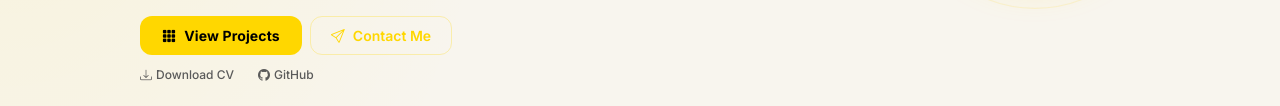
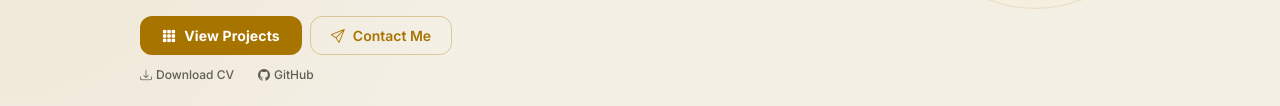
Before and after one commit to ThecrashO/ThecrashO, a website: page index.html in a window 1280 px wide. Shown: the part 419-525 px from the top of the page. Drawn offline with nearby package versions, Linux system fonts and the light colour scheme.

Commit message:
feat: update CSS variables and styles for improved theming and visual consistency

```diff
--- a/css/style.css
+++ b/css/style.css
@@ -4,9 +4,11 @@
 :root {
     /* Accent */
     --accent: #FFD700;
+    --accent-hover: #FFE44D;
     --accent-dim: rgba(255, 215, 0, 0.10);
     --accent-border: rgba(255, 215, 0, 0.28);
     --accent-glow: rgba(255, 215, 0, 0.18);
+    --accent-shadow: rgba(255, 215, 0, 0.38);
 
     /* Legacy aliases (backward compat) */
     --gold: #FFD700;
@@ -49,6 +51,7 @@
 }
 
 [data-theme="dark"] {
+    color-scheme: dark;
     --bg: #0c0c0c;
     --bg2: #141414;
     --bg3: #1a1a1a;
@@ -66,20 +69,34 @@
 }
 
 [data-theme="light"] {
-    --bg: #f8f5ee;
-    --bg2: #ede9df;
-    --bg3: #e4e0d5;
-    --surface: rgba(255, 252, 242, 0.95);
-    --surface-raised: rgba(255, 255, 255, 0.98);
-    --text: #141414;
-    --text-muted: #5a5a5a;
-    --text-faint: #aaa;
-    --border: rgba(180, 140, 0, 0.22);
-    --border-subtle: rgba(0, 0, 0, 0.07);
-    --shadow: 0 8px 40px rgba(0, 0, 0, 0.09);
-    --shadow-sm: 0 2px 10px rgba(0, 0, 0, 0.07);
-    --grad: radial-gradient(ellipse 70% 50% at top left, rgba(255, 215, 0, 0.10) 0%, transparent 60%),
-            radial-gradient(ellipse 50% 40% at bottom right, rgba(200, 160, 0, 0.07) 0%, transparent 60%);
+    color-scheme: light;
+
+    /* A warmer, higher-contrast interpretation of the dark gold identity. */
+    --accent: #A87400;
+    --accent-hover: #875D00;
+    --accent-dim: rgba(168, 116, 0, 0.10);
+    --accent-border: rgba(168, 116, 0, 0.32);
+    --accent-glow: rgba(168, 116, 0, 0.14);
+    --accent-shadow: rgba(168, 116, 0, 0.26);
+
+    --gold: #A87400;
+    --gold-dim: rgba(168, 116, 0, 0.10);
+    --gold-border: rgba(168, 116, 0, 0.32);
+
+    --bg: #F4F0E6;
+    --bg2: #EAE4D7;
+    --bg3: #DED7C8;
+    --surface: rgba(255, 252, 245, 0.96);
+    --surface-raised: #FFFFFF;
+    --text: #171612;
+    --text-muted: #625E54;
+    --text-faint: #8D877B;
+    --border: rgba(168, 116, 0, 0.24);
+    --border-subtle: rgba(23, 22, 18, 0.12);
+    --shadow: 0 16px 50px rgba(45, 38, 25, 0.12);
+    --shadow-sm: 0 4px 16px rgba(45, 38, 25, 0.09);
+    --grad: radial-gradient(ellipse 70% 50% at top left, rgba(168, 116, 0, 0.10) 0%, transparent 60%),
+            radial-gradient(ellipse 50% 40% at bottom right, rgba(117, 87, 28, 0.07) 0%, transparent 60%);
 }
 
 
@@ -291,8 +308,27 @@ body {
 
 .btn-primary:hover {
     transform: translateY(-2px);
-    box-shadow: 0 8px 24px rgba(255, 215, 0, 0.38);
+    box-shadow: 0 8px 24px var(--accent-shadow);
     filter: brightness(1.05);
+}
+
+/* Solid gold controls need light text when the light theme uses deep gold. */
+[data-theme="light"] #darkToggle:hover,
+[data-theme="light"] .btn-primary,
+[data-theme="light"] .eco-card:hover .eco-icon-wrap,
+[data-theme="light"] .store-scope-icon,
+[data-theme="light"] .store-card:hover .store-icon,
+[data-theme="light"] .store-badge,
+[data-theme="light"] .store-cta,
+[data-theme="light"] .currency-btn.active,
+[data-theme="light"] .filter-tag.active,
+[data-theme="light"] .copy-article-btn:hover {
+    color: #fff;
+}
+
+[data-theme="light"] .filter-tag.active .filter-count {
+    background: rgba(255, 255, 255, 0.22);
+    color: #fff;
 }
 
 .btn-outline {
--- a/index.html
+++ b/index.html
@@ -30,7 +30,7 @@
     </script>
 
     <!-- Main Stylesheet -->
-    <link rel="stylesheet" href="css/style.css?v=6" />
+    <link rel="stylesheet" href="css/style.css?v=8" />
 </head>
 
 <body>
```
Also changed, not shown: paper.html (+1 -1 lines), projects.html (+1 -1 lines).
